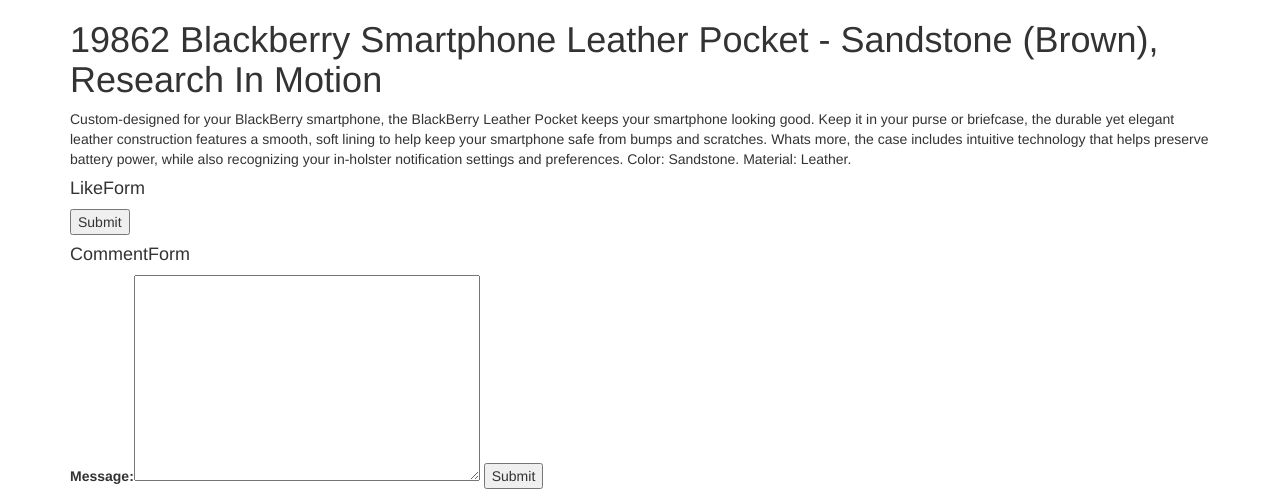
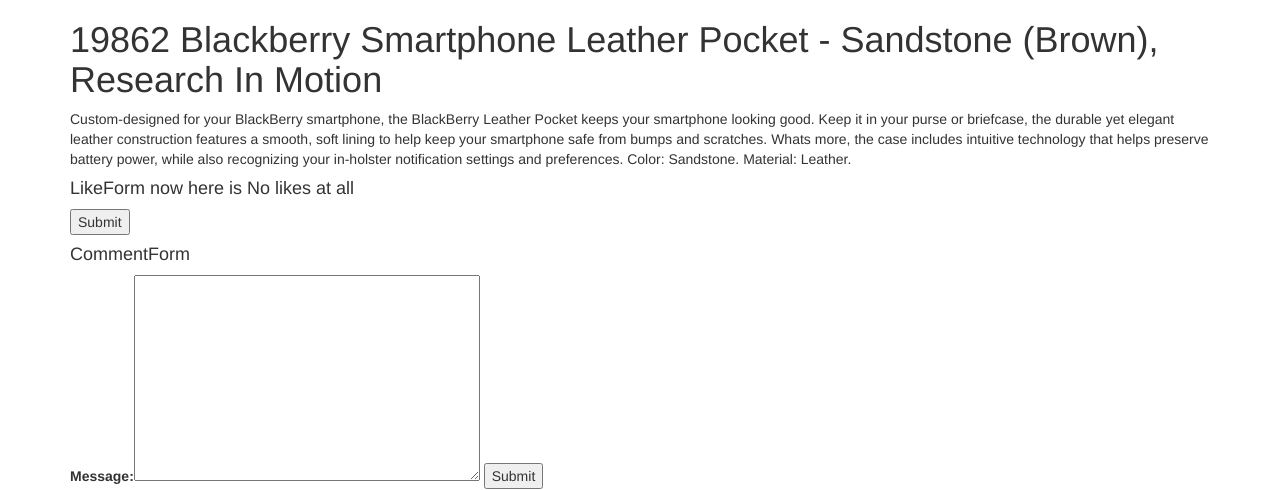
Before and after one commit to AlexBazer/prod_proj, a Django app: page /products/19862-blackberry-smartphone-leather-pocket-sandstone-brown-research-in-motion in a window 1280 px wide. Shown: the top 490 px of the page. Run offline with Django 3.2, Linux system fonts and the light colour scheme; data comes from the database, SQL or seed files in the repository; data that the repository does not hold is empty; some libraries are stand-ins or nearby versions.

Commit message:
Add like counter

```diff
--- a/product/templates/product/product_item.html
+++ b/product/templates/product/product_item.html
@@ -7,7 +7,7 @@
             <p>
                 {{ object.description }}
             </p>
-            <h4>LikeForm</h4>
+            <h4>LikeForm now here is {{likes_count|default:'No likes at all'}}</h4>
             <form class="" method="post">
                 {% csrf_token %}
                 {{form_like}}
--- a/product/views.py
+++ b/product/views.py
@@ -34,7 +34,9 @@ class ProductItem(DetailView):
                 'product': self.object.id
             }
         )
-        context['comments'] = Comment.objects.all()
+        context['comments'] = Comment.objects.filter(product=self.object)
+
+        context['likes_count'] = Like.objects.filter(product=self.object).count()
 
         return context
 
```
